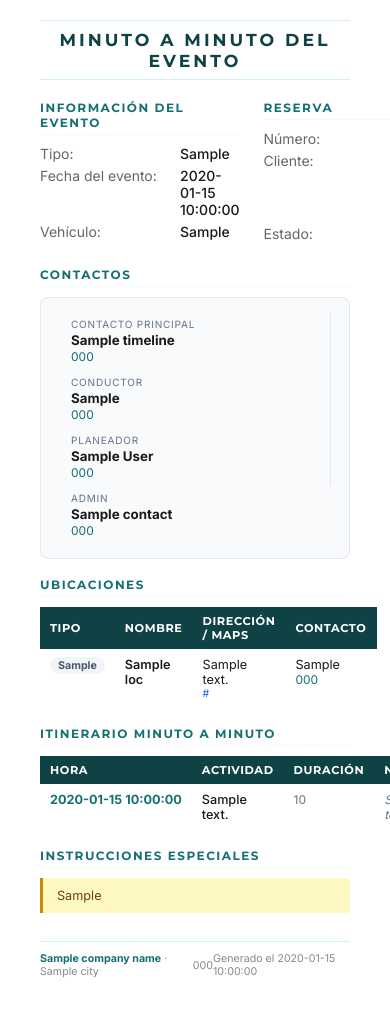
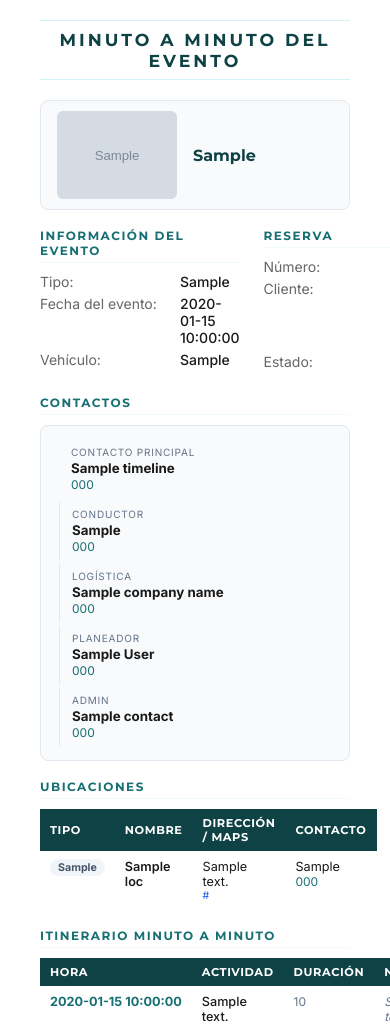
Before and after one commit to pitonisagpt/caminoamiboda, a Python web app: template backend/templates/timeline_pdf.html in a window 390 px wide; the page is wider, and only the part inside the window is pictured. Shown: the part 189-1220 px from the top of that part. Before the commit the page ends 1167 px from the top of that part, so only its background shows below. Run offline with Jinja, Linux system fonts and the light colour scheme; the template is opened without the code that fills it: most values are stand-ins (such as "Sample title", 1, 10 or a date in 2020); grey boxes marked "Sample" are stand-in pictures.

Commit message:
Fix minuto-a-minuto PDF: missing status label, driver privacy, vehicle photo
- "pre_reserved" was showing raw instead of "Pre-reserva" (missing from
  the template's status_labels map).
- Driver's full name (e.g. "Jhon Ceballos") was exposed on a document
  that reaches wedding planners/venues — now shows first name only, no
  last name or initial at all, so a driver can't be identified and
  re-contacted directly, cutting the company out next time. Added a
  matching "Logística" card next to the driver's with the company name
  and phone, so readers default to calling Camino a mi Boda instead.
- Renders the vehicle's featured photo at the top of the document.
- Switched the contacts box's divider styling from border-right/
  last-child to border-left/first-child so a 4th card doesn't leave a
  stray border poking past the box's rounded corner when it wraps.

```diff
--- a/backend/templates/timeline_pdf.html
+++ b/backend/templates/timeline_pdf.html
@@ -76,9 +76,9 @@
       border-radius: 8px;
       padding: 14px 18px;
     }
-    .contacts-row { display: flex; gap: 0; flex-wrap: wrap; }
-    .contact-item { flex: 1; min-width: 160px; padding: 6px 12px; border-right: 1px solid #e2e8f0; }
-    .contact-item:last-child { border-right: none; }
+    .contacts-row { display: flex; gap: 4px; flex-wrap: wrap; }
+    .contact-item { flex: 1; min-width: 160px; padding: 6px 12px; border-left: 1px solid #e2e8f0; }
+    .contact-item:first-child { border-left: none; }
     .contact-role { font-size: 7.5pt; color: #64748b; text-transform: uppercase; letter-spacing: 0.8px; margin-bottom: 2px; }
     .contact-name { font-size: 10pt; font-weight: 700; color: #1a1a1a; }
     .contact-phone { font-size: 9pt; color: #166f73; margin-top: 1px; }
@@ -177,6 +177,16 @@
   <!-- Title -->
   <div class="doc-title">Minuto a Minuto del Evento</div>
 
+  <!-- Vehicle photo -->
+  {% if vehicle_photo_path %}
+  <div style="display:flex; align-items:center; gap:16px; margin-bottom:18px; background:#f8fafc; border:1px solid #e2e8f0; border-radius:8px; padding:10px 16px;">
+    <img src="{{ vehicle_photo_path }}" style="width:120px; height:88px; object-fit:cover; border-radius:6px; flex-shrink:0;" alt="Vehículo" />
+    {% if timeline.assigned_vehicle %}
+    <div style="font-family:'Montserrat',Arial,sans-serif; font-weight:700; font-size:12pt; color:#0f4245;">{{ timeline.assigned_vehicle }}</div>
+    {% endif %}
+  </div>
+  {% endif %}
+
   <!-- Event info + Reservation info -->
   <div class="two-col">
     <div class="col">
@@ -226,8 +236,8 @@
         <span class="info-label">Estado:</span>
         <span class="info-value">
           {% set status_labels = {
-            'lead': 'Lead', 'quoted': 'Cotizada', 'deposit_received': 'Depósito',
-            'reserved': 'Reservada', 'confirmed': 'Confirmada',
+            'lead': 'Lead', 'quoted': 'Cotizada', 'pre_reserved': 'Pre-reserva',
+            'deposit_received': 'Depósito', 'reserved': 'Reservada', 'confirmed': 'Confirmada',
             'completed': 'Completada', 'cancelled': 'Cancelada'
           } %}
           <span class="status-badge">{{ status_labels.get(reservation.status, reservation.status) }}</span>
@@ -255,8 +265,13 @@
         {% if timeline.assigned_driver %}
         <div class="contact-item">
           <div class="contact-role">Conductor</div>
-          <div class="contact-name">{{ timeline.assigned_driver }}</div>
+          <div class="contact-name">{{ timeline.assigned_driver.split(' ')[0] }}</div>
           {% if timeline.assigned_driver_phone %}<div class="contact-phone">{{ timeline.assigned_driver_phone }}</div>{% endif %}
+        </div>
+        <div class="contact-item">
+          <div class="contact-role">Logística</div>
+          <div class="contact-name">{{ company_name }}</div>
+          {% if company_phone %}<div class="contact-phone">{{ company_phone }}</div>{% endif %}
         </div>
         {% endif %}
         {% if driver and driver.phone %}
```
